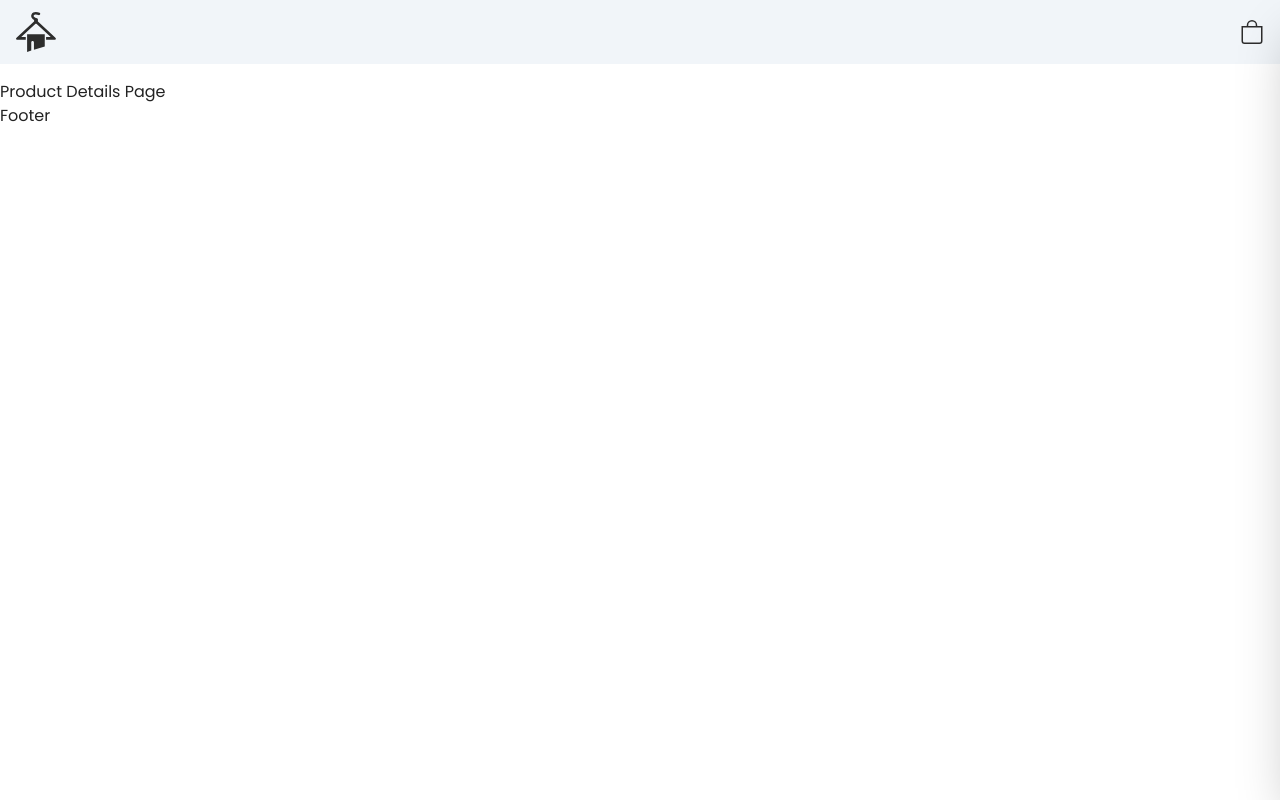
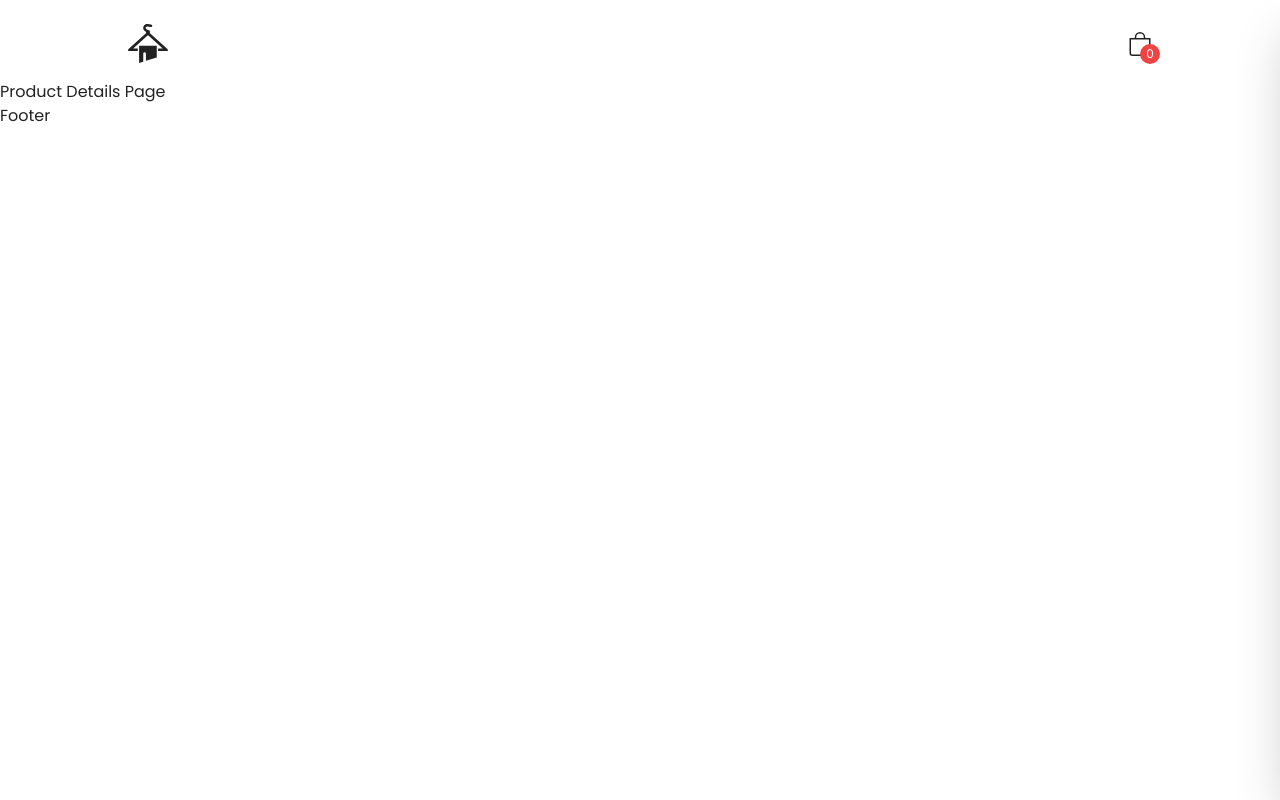
Before and after one commit to Jeanll7/ecommerce-app, a React (Create React App) app: page /product/1 in a window 1280 px wide. Built offline with nearby package versions, Linux system fonts and the light colour scheme; no server answers.

Commit message:
feat: add scroll header

```diff
--- a/src/components/Header.js
+++ b/src/components/Header.js
@@ -1,33 +1,43 @@
-import React, { useContext } from 'react';
+import React, { useContext, useEffect, useState } from "react";
 // import context
-import { SidebarContext } from '../contexts/SidebarContext';
+import { SidebarContext } from "../contexts/SidebarContext";
+// cart context
+import { CartContext } from "../contexts/CartContext";
 // import icons
-import { BsBag } from 'react-icons/bs';
-import ligoImg from '../img/logo.svg'
-import { Link } from 'react-router-dom';
+import { BsBag } from "react-icons/bs";
+import ligoImg from "../img/logo.svg";
+import { Link } from "react-router-dom";
 
 const Header = () => {
-  const { isOpen, setIsOpen } = useContext(SidebarContext)
+  // header state
+  const [isActive, setIsActive] = useState(false)
+  const { isOpen, setIsOpen } = useContext(SidebarContext);
+  const { itemAmount } = useContext(CartContext);
+
+  useEffect(() => {
+    window.addEventListener('scroll', () => {
+      window.scrollY > 60 ? setIsActive(true) : setIsActive(false);
+    })
+  })
 
   return (
-    <header className='w-full fixed z-10 opacity-95 bg-slate-100 h-16 flex items-center text-center px-4'>
-      <nav className='w-full max-w-7xl flex items-center justify-between mx-auto'>
-      <Link to="/">
-        <img
-          className='w-10 opacity-100'
-          src={ligoImg}
-          alt='logo'
-        />
-      </Link>
-      <div
-        onClick={() => setIsOpen(!isOpen)}
-        className='cursor-pointer flex relative opacity-100'
-      >
-        <BsBag size={24} />
+    <header className={`${isActive ? 'bg-whit py-4 shadow-md' : 'bg-none py-6'} w-full fixed z-10 transition-all flex items-center text-center`}>
+      <div className="container h-full  flex items-center justify-between mx-auto">
+        <Link to={"/"}>
+          <img className="w-10" src={ligoImg} alt="logo" />
+        </Link>
+        <div
+          onClick={() => setIsOpen(!isOpen)}
+          className="cursor-pointer flex relative opacity-100"
+        >
+          <BsBag size={24} />
+          <div className="bg-red-500 h-[20px] w-[20px] absolute -right-2 -bottom-2 text-[12px] text-white rounded-full flex justify-center items-center">
+            {itemAmount}
+          </div>
+        </div>
       </div>
-      </nav>
     </header>
-  )
+  );
 };
 
 export default Header;
--- a/src/contexts/CartContext.js
+++ b/src/contexts/CartContext.js
@@ -1,4 +1,4 @@
-import React, { createContext, useState } from "react";
+import React, { createContext, useEffect, useState } from "react";
 
 //create context
 export const CartContext = createContext();
@@ -6,6 +6,14 @@ export const CartContext = createContext();
 const CartProvider = ({ children }) => {
   // cart state
   const [cart, setCart] = useState([]);
+  // valor do total
+  const [itemAmount, setItemAmount] = useState(0)
+
+  // atualizar valor
+  useEffect(() => {
+
+  }, [])
+
   // add to cart
   const addToCart = (product, id) => {
     const newItem = { ...product, amount: 1 };
@@ -64,20 +72,6 @@ const CartProvider = ({ children }) => {
     }
   };
 
-  // const decreaseAmount = (id) => {
-  //   const updatedCart = cart.map(item => {
-  //     if (item.id === id) {
-  //       if (item.amount > 1) {
-  //         return { ...item, amount: item.amount - 1 };
-  //       } else {
-  //         return null;
-  //       }
-  //     }
-  //     return item;
-  //   }).filter(item => item !== null);
-  //   setCart(updatedCart);
-  // };
-
   return (
     <CartContext.Provider
       value={{
@@ -87,6 +81,7 @@ const CartProvider = ({ children }) => {
         clearCart,
         increaseAmount,
         decreaseAmount,
+        itemAmount,
       }}
     >
       {children}
```
